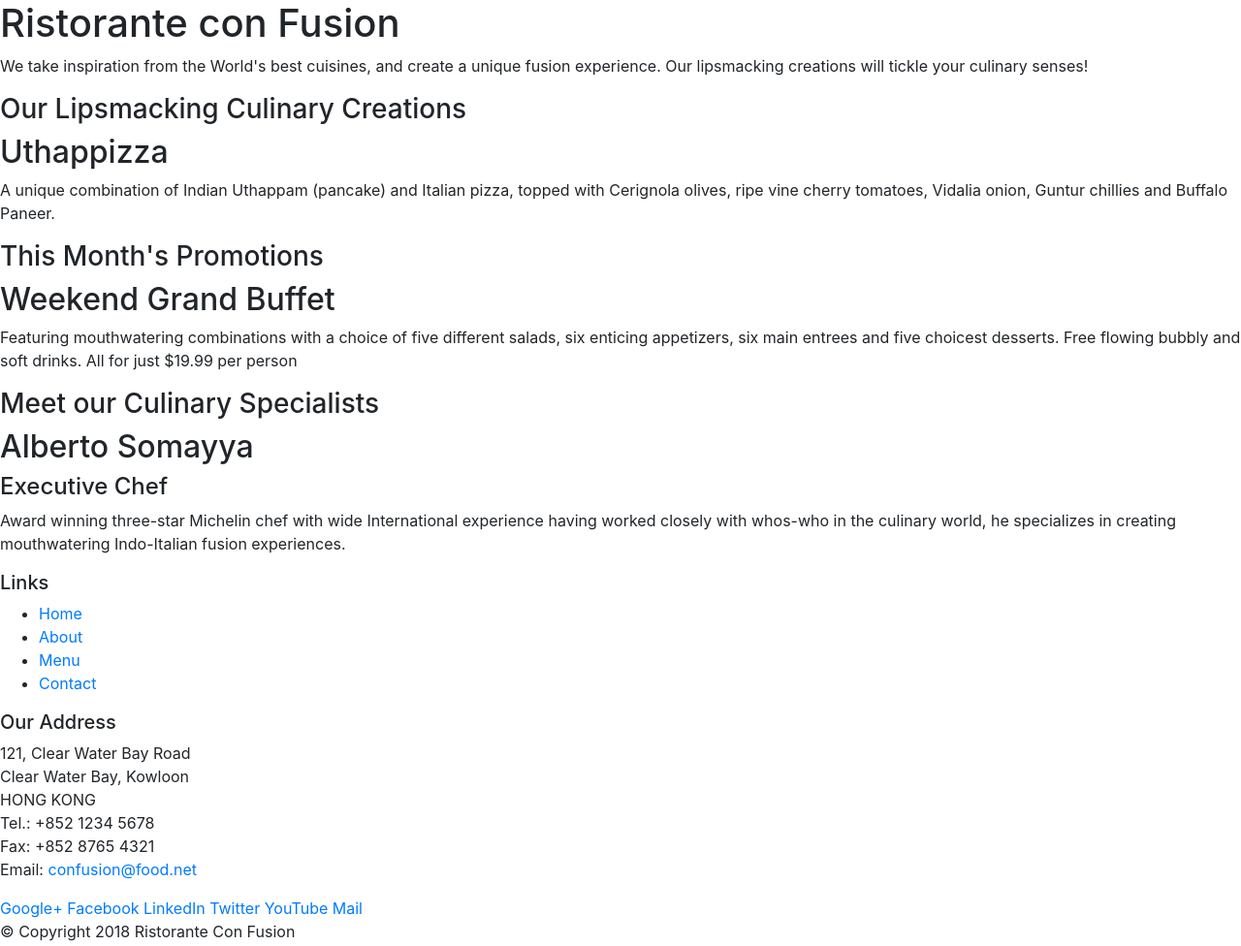
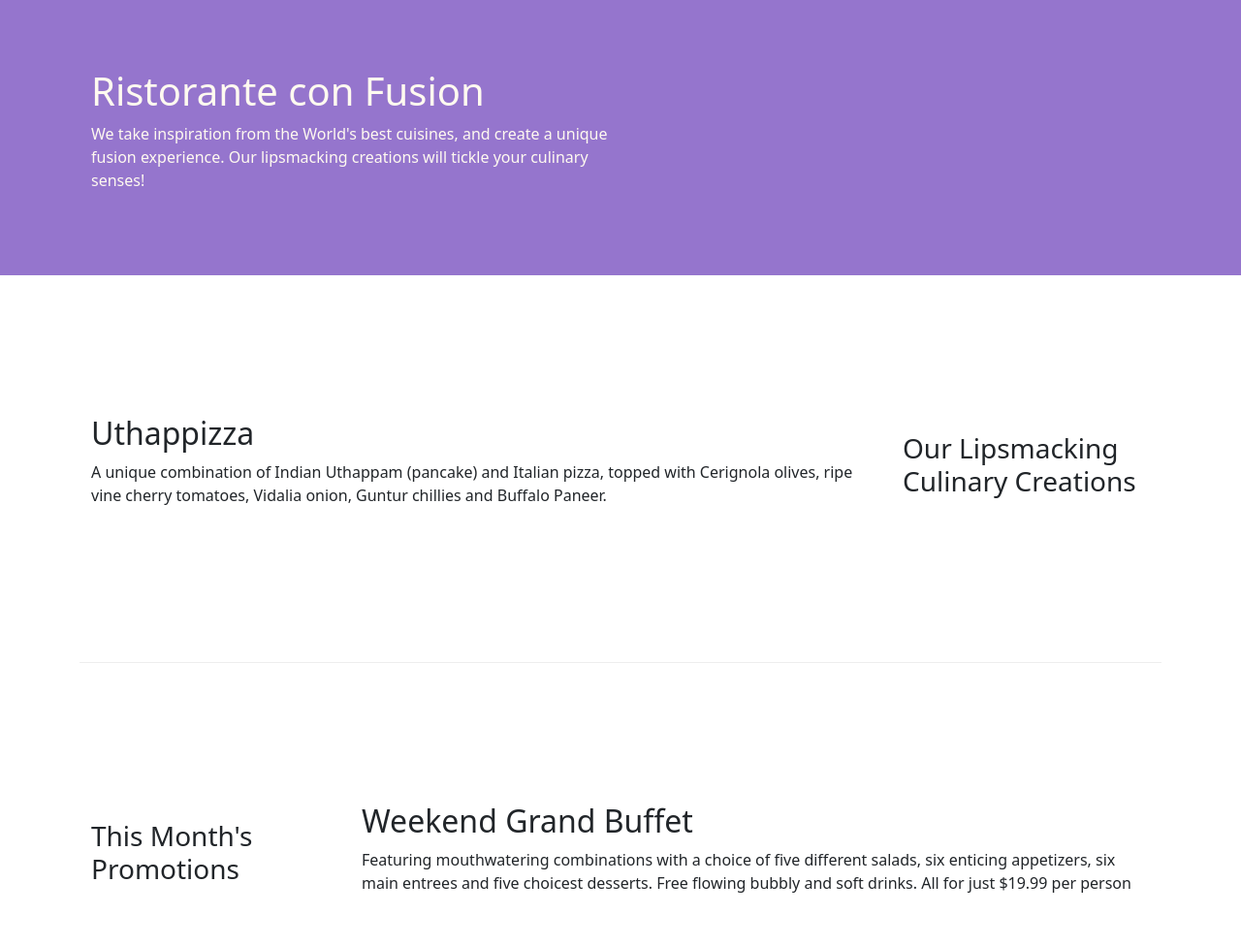
Before and after one commit to belonet/Bootstrap4-tutorial, a website: page index.html in a window 1280 px wide. Shown: the top 976 px of the page at 97% size. Drawn offline with nearby package versions, Linux system fonts and the light colour scheme.

Commit message:
styling index.html page styling index.html page and also changing node_modules references to CDN

```diff
--- /dev/null
+++ b/css/styles.css
@@ -0,0 +1,18 @@
+.row-header {
+  margin: 0px auto;
+  padding: 0px;
+}
+
+.row-content {
+  margin: 0px auto;
+  padding: 50px 0px 50px 0px;
+  border-bottom: 1px ridge;
+  min-height: 400px;
+}
+
+.jumbotron {
+  padding: 70px 30px 70px 30px;
+  margin: 0px auto;
+  background: #9575cd;
+  color: floralwhite;
+}
--- a/index.html
+++ b/index.html
@@ -2,31 +2,33 @@
 <html lang="en">
   <head>
     <title>Ristorante Con Fusion</title>
-    <!-- Required meta tags -->
+    <!-- Required meta tags always come first -->
     <meta charset="utf-8" />
-    <meta name="viewport" content="width=device-width, initial-scale=1" />
+    <meta
+      name="viewport"
+      content="width=device-width, initial-scale=1, shrink-to-fit=no"
+    />
     <meta http-equiv="x-ua-compatible" content="ie=edge" />
 
-    <!-- Bootstrap CSS -->
+    <!-- Bootstrap CSS -->
     <link
+      href="https://cdn.jsdelivr.net/npm/bootstrap@5.0.0-beta2/dist/css/bootstrap.min.css"
+      rel="stylesheet"
+      integrity="sha384-BmbxuPwQa2lc/FVzBcNJ7UAyJxM6wuqIj61tLrc4wSX0szH/Ev+nYRRuWlolflfl"
+      crossorigin="anonymous"
+    />
+    <!-- <link
       rel="stylesheet"
       href="node_modules/bootstrap/dist/css/bootstrap.min.css"
-    />
-    <link
-      rel="stylesheet"
-      href="node_modules/font-awesome/css/font-awesome.min.css"
-    />
-    <link
-      rel="stylesheet"
-      href="node_modules/bootstrap-social/bootstrap-social.css"
-    />
+    /> -->
+    <link href="css/styles.css" rel="stylesheet" />
   </head>
 
   <body>
-    <header>
-      <div>
-        <div>
-          <div>
+    <header class="jumbotron">
+      <div class="container">
+        <div class="row row-header">
+          <div class="col-12 col-sm-6">
             <h1>Ristorante con Fusion</h1>
             <p>
               We take inspiration from the World's best cuisines, and create a
@@ -39,12 +41,12 @@
       </div>
     </header>
 
-    <div>
-      <div>
-        <div>
+    <div class="container">
+      <div class="row row-content align-items-center">
+        <div class="col-12 col-sm-4 order-sm-last col-md-3">
           <h3>Our Lipsmacking Culinary Creations</h3>
         </div>
-        <div>
+        <div class="col col-sm order-sm-first col-md">
           <h2>Uthappizza</h2>
           <p>
             A unique combination of Indian Uthappam (pancake) and Italian pizza,
@@ -54,11 +56,11 @@
         </div>
       </div>
 
-      <div>
-        <div>
+      <div class="row row-content align-items-center">
+        <div class="col-12 col-sm-4 col-md-3">
           <h3>This Month's Promotions</h3>
         </div>
-        <div>
+        <div class="col col-sm col-md">
           <h2>Weekend Grand Buffet</h2>
           <p>
             Featuring mouthwatering combinations with a choice of five different
@@ -69,11 +71,11 @@
         </div>
       </div>
 
-      <div>
-        <div>
+      <div class="row row-content align-items-center">
+        <div class="col-12 col-sm-4 order-sm-last col-md-3">
           <h3>Meet our Culinary Specialists</h3>
         </div>
-        <div>
+        <div class="col col-sm order-sm-first col-md">
           <h2>Alberto Somayya</h2>
           <h4>Executive Chef</h4>
           <p>
@@ -86,10 +88,10 @@
       </div>
     </div>
 
-    <footer>
-      <div>
-        <div>
-          <div>
+    <footer class="footer">
+      <div class="container">
+        <div class="row">
+          <div class="col-4 col-sm-2">
             <h5>Links</h5>
             <ul>
               <li><a href="#">Home</a></li>
@@ -98,7 +100,7 @@
               <li><a href="#">Contact</a></li>
             </ul>
           </div>
-          <div>
+          <div class="col-7 col-sm-5">
             <h5>Our Address</h5>
             <address>
               121, Clear Water Bay Road<br />
@@ -109,7 +111,7 @@
               Email: <a href="mailto:confusion@food.net">confusion@food.net</a>
             </address>
           </div>
-          <div>
+          <div class="col-12 col-sm-4 align-self-center">
             <div>
               <a href="http://google.com/+">Google+</a>
               <a href="http://www.facebook.com/profile.php?id=">Facebook</a>
@@ -120,16 +122,22 @@
             </div>
           </div>
         </div>
-        <div>
-          <div>
+        <div class="row justify-content-center">
+          <div class="col-auto">
             <p>© Copyright 2018 Ristorante Con Fusion</p>
           </div>
         </div>
       </div>
     </footer>
     <!-- jQuery first, then Popper.js, then Bootstrap JS. -->
-    <script src="node_modules/jquery/dist/jquery.slim.min.js"></script>
+    <script
+      src="https://cdn.jsdelivr.net/npm/bootstrap@5.0.0-beta2/dist/js/bootstrap.bundle.min.js"
+      integrity="sha384-b5kHyXgcpbZJO/tY9Ul7kGkf1S0CWuKcCD38l8YkeH8z8QjE0GmW1gYU5S9FOnJ0"
+      crossorigin="anonymous"
+    ></script>
+
+    <!-- <script src="node_modules/jquery/dist/jquery.slim.min.js"></script>
     <script src="node_modules/popper.js/dist/umd/popper.min.js"></script>
-    <script src="node_modules/bootstrap/dist/js/bootstrap.min.js"></script>
+    <script src="node_modules/bootstrap/dist/js/bootstrap.min.js"></script> -->
   </body>
 </html>
```
Also changed, not shown: .codesandbox/workspace.json (added).
